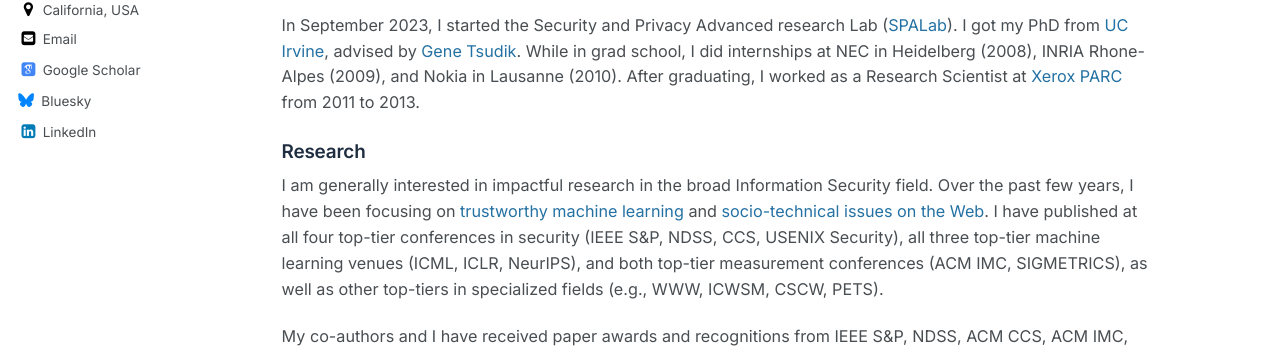
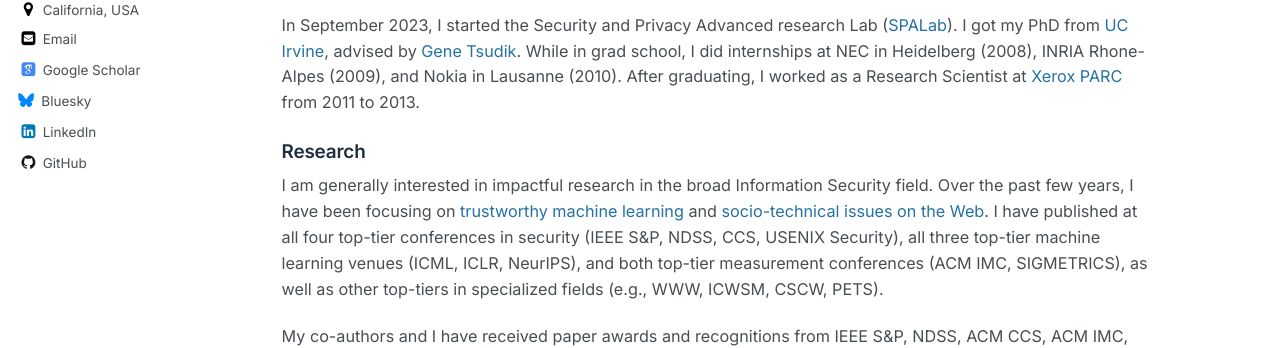
Before and after one commit to emidec/emidec.github.io, a Jekyll site: the page built from _pages/about.md, in a window 1280 px wide. Shown: the part 274-622 px from the top of the page. Built offline with Jekyll 4.4.1, drawn with Linux system fonts in a browser that asks for light colours; some web fonts are replaced; a script bundle is joined from its source files by our own code; library files that are not in the unit come from our copies.

Commit message:
Add GitHub link to sidebar
Co-Authored-By: Claude Opus 5.5 <noreply@anthropic.com>

```diff
--- a/_config.yml
+++ b/_config.yml
@@ -91,7 +91,7 @@ author:
   flickr           :
   facebook         :
   foursquare       :
-  github           :
+  github           : "emidec"
   google_plus      :
   keybase          :
   instagram        :
--- a/_includes/author-profile.html
+++ b/_includes/author-profile.html
@@ -68,7 +68,7 @@
         <li><a href="https://bitbucket.org/{{ author.bitbucket }}"><i class="fa fa-fw fa-bitbucket" aria-hidden="true"></i> Bitbucket</a></li>
       {% endif %}
       {% if author.github %}
-        <li><a href="https://github.com/{{ author.github }}" target="_blank"><i class="fa fa-fw fa-github" aria-hidden="true"></i> Github</a></li>
+        <li><a href="https://github.com/{{ author.github }}" target="_blank"><i class="fa fa-fw fa-github" aria-hidden="true"></i> GitHub</a></li>
       {% endif %}
       {% if author.stackoverflow %}
         <li><a href="https://www.stackoverflow.com/users/{{ author.stackoverflow }}"><i class="fa fa-fw fa-stack-overflow" aria-hidden="true"></i> Stackoverflow</a></li>
```
